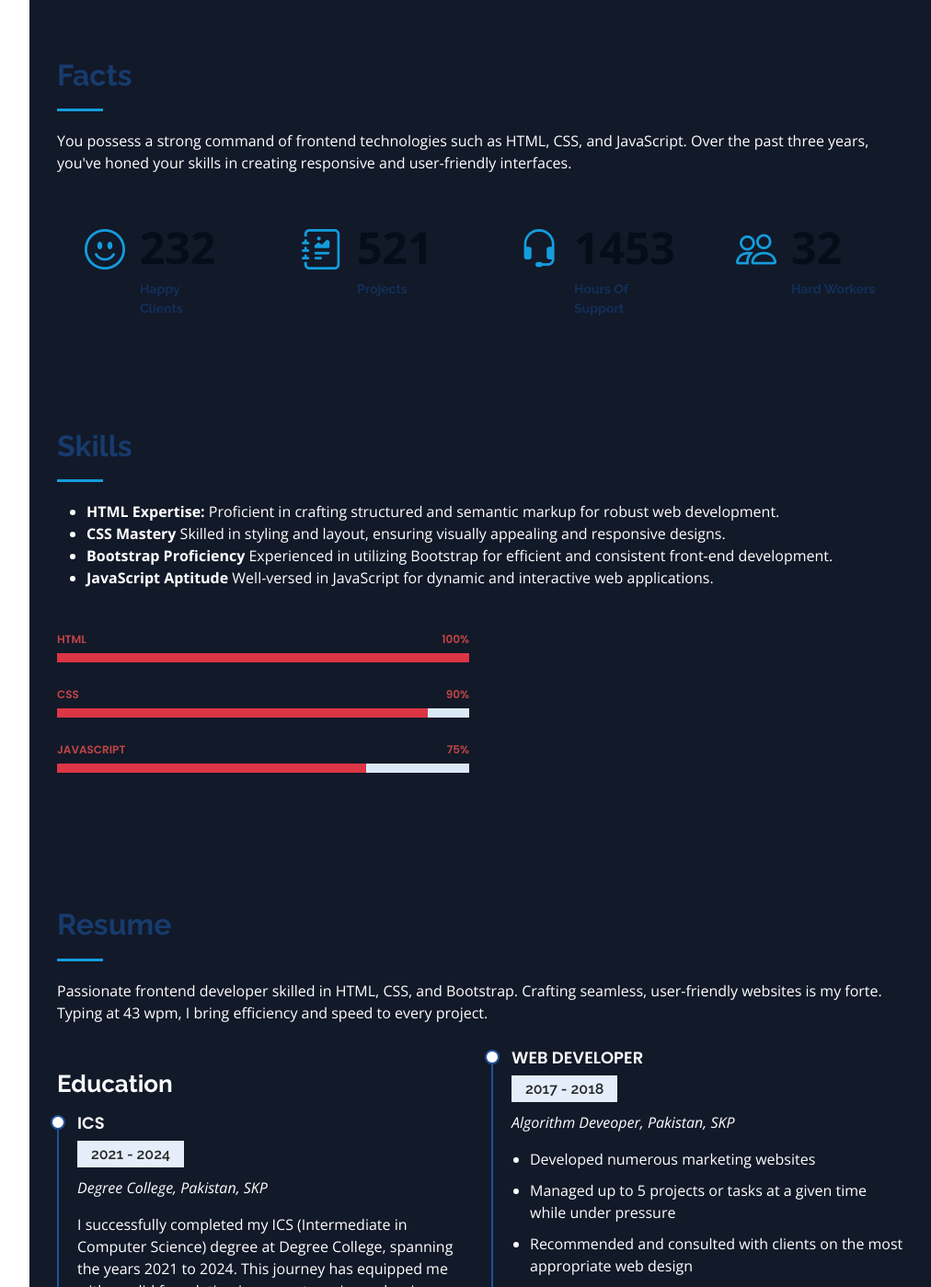
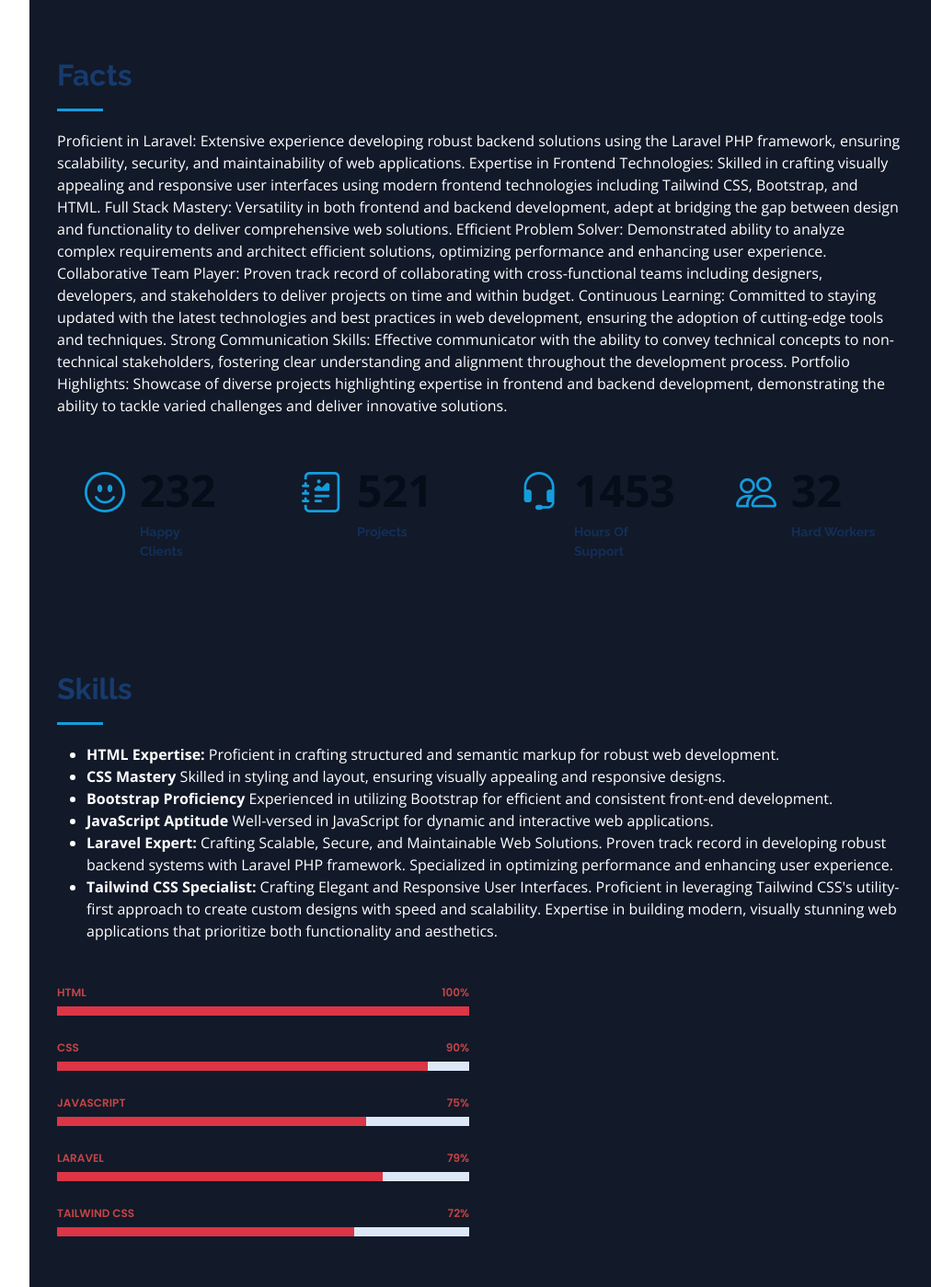
Before and after one commit to RehanAfsar/Portfolioo, a plain HTML site: page index.html in a window 1280 px wide. Shown: the part 1401-2800 px from the top of the page at 92% size, without its empty margins (268-1280 px from the left). Drawn offline with nearby package versions, Linux system fonts and the light colour scheme.

Commit message:
Update index.html

```diff
--- a/index.html
+++ b/index.html
@@ -57,7 +57,7 @@
           <li><a href="#hero" class="nav-link scrollto active"><i class="bx bx-home"></i> <span>Home</span></a></li>
           <li><a href="#about" class="nav-link scrollto"><i class="bx bx-user"></i> <span>About</span></a></li>
           <li><a href="#resume" class="nav-link scrollto"><i class="bx bx-file-blank"></i> <span>Resume</span></a></li>
-          <li><a href="#portfolio" class="nav-link scrollto"><i class="bx bx-book-content"></i> <span>Portfolio</span></a></li>
+          <li><a href="#portfolio" class="nav-link scrollto"><i class="bx bx-book-content"></i> <span>Projects</span></a></li>
           <li><a href="#services" class="nav-link scrollto"><i class="bx bx-server"></i> <span>Services</span></a></li>
           <li><a href="#contact" class="nav-link scrollto"><i class="bx bx-envelope"></i> <span>Contact</span></a></li>
         </ul>
@@ -132,7 +132,22 @@
 
         <div class="section-title">
           <h2>Facts</h2>
-          <p>You possess a strong command of frontend technologies such as HTML, CSS, and JavaScript. Over the past three years, you've honed your skills in creating responsive and user-friendly interfaces.</p>
+          <p>
+Proficient in Laravel: Extensive experience developing robust backend solutions using the Laravel PHP framework, ensuring scalability, security, and maintainability of web applications.
+
+Expertise in Frontend Technologies: Skilled in crafting visually appealing and responsive user interfaces using modern frontend technologies including Tailwind CSS, Bootstrap, and HTML.
+
+Full Stack Mastery: Versatility in both frontend and backend development, adept at bridging the gap between design and functionality to deliver comprehensive web solutions.
+
+Efficient Problem Solver: Demonstrated ability to analyze complex requirements and architect efficient solutions, optimizing performance and enhancing user experience.
+
+Collaborative Team Player: Proven track record of collaborating with cross-functional teams including designers, developers, and stakeholders to deliver projects on time and within budget.
+
+Continuous Learning: Committed to staying updated with the latest technologies and best practices in web development, ensuring the adoption of cutting-edge tools and techniques.
+
+Strong Communication Skills: Effective communicator with the ability to convey technical concepts to non-technical stakeholders, fostering clear understanding and alignment throughout the development process.
+
+Portfolio Highlights: Showcase of diverse projects highlighting expertise in frontend and backend development, demonstrating the ability to tackle varied challenges and deliver innovative solutions.</p>
         </div>
 
         <div class="row no-gutters">
@@ -185,6 +200,8 @@
             <li><strong>CSS Mastery</strong> Skilled in styling and layout, ensuring visually appealing and responsive designs.</li>
             <li><strong>Bootstrap Proficiency</strong> Experienced in utilizing Bootstrap for efficient and consistent front-end development.</li>
             <li><strong>JavaScript Aptitude</strong> Well-versed in JavaScript for dynamic and interactive web applications.</li>
+            <li><strong>Laravel Expert:</strong> Crafting Scalable, Secure, and Maintainable Web Solutions. Proven track record in developing robust backend systems with Laravel PHP framework. Specialized in optimizing performance and enhancing user experience.</li>
+            <li><strong>Tailwind CSS Specialist:</strong> Crafting Elegant and Responsive User Interfaces. Proficient in leveraging Tailwind CSS's utility-first approach to create custom designs with speed and scalability. Expertise in building modern, visually stunning web applications that prioritize both functionality and aesthetics.</li>
           </ul>
         </div>
 
@@ -212,6 +229,20 @@
               </div>
             </div>
 
+            <div class="progress">
+              <span class="skill">Laravel <i class="val">79%</i></span>
+              <div class="progress-bar-wrap">
+                <div class="progress-bar bg-danger" style="width: 79%;"></div>
+              </div>
+            </div>
+
+            <div class="progress">
+              <span class="skill">Tailwind Css <i class="val">72%</i></span>
+              <div class="progress-bar-wrap">
+                <div class="progress-bar bg-danger" style="width: 72%;"></div>
+              </div>
+            </div>
+
           </div>
           </div>
       </div>
@@ -223,13 +254,7 @@
 
         <div class="section-title">
           <h2>Resume</h2>
-          <p>Passionate frontend developer
-            skilled in HTML, CSS, and
-            Bootstrap. Crafting seamless,
-            user-friendly websites is my forte.
-            Typing at 43 wpm, I bring
-            efficiency and speed to every
-            project.</p>
+          <p>Highly skilled Full Stack Developer with a passion for crafting innovative web solutions. Equipped with expertise in both frontend and backend technologies, I specialize in building responsive and user-friendly applications. With a proven track record of delivering high-quality projects, I thrive in collaborative environments and am committed to continuous learning and growth. My dedication to excellence drives me to create impactful digital experiences that exceed expectations.</p>
         </div>
 
         <div class="row">
@@ -265,7 +290,7 @@
       <div class="container">
 
         <div class="section-title">
-          <h2>Portfolio</h2>
+          <h2>Projects</h2>
           <p>Passionate ICS graduate from Degree College (2024), equipped with a strong foundation in computer science and a commitment to continuous learning.\</p>
         </div>
 
```
